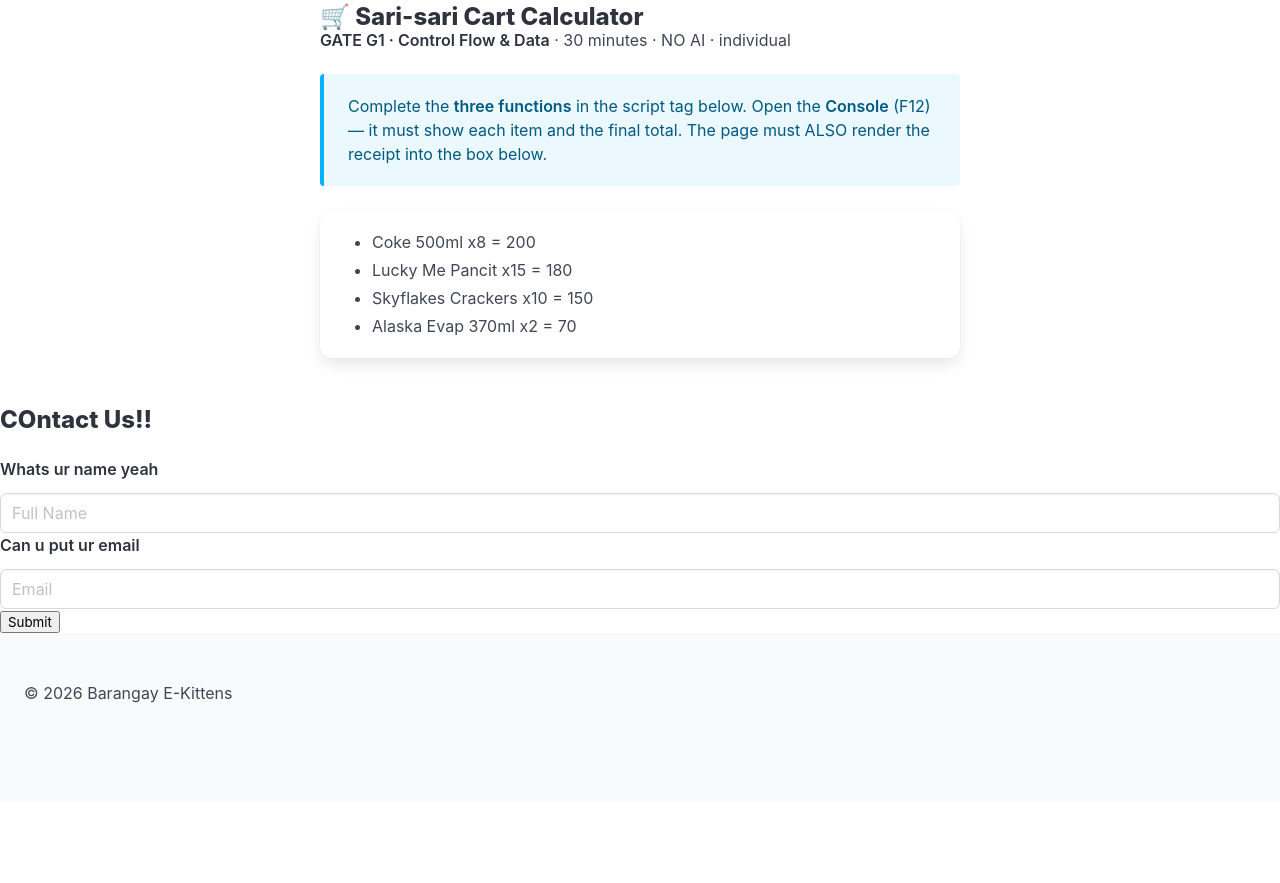
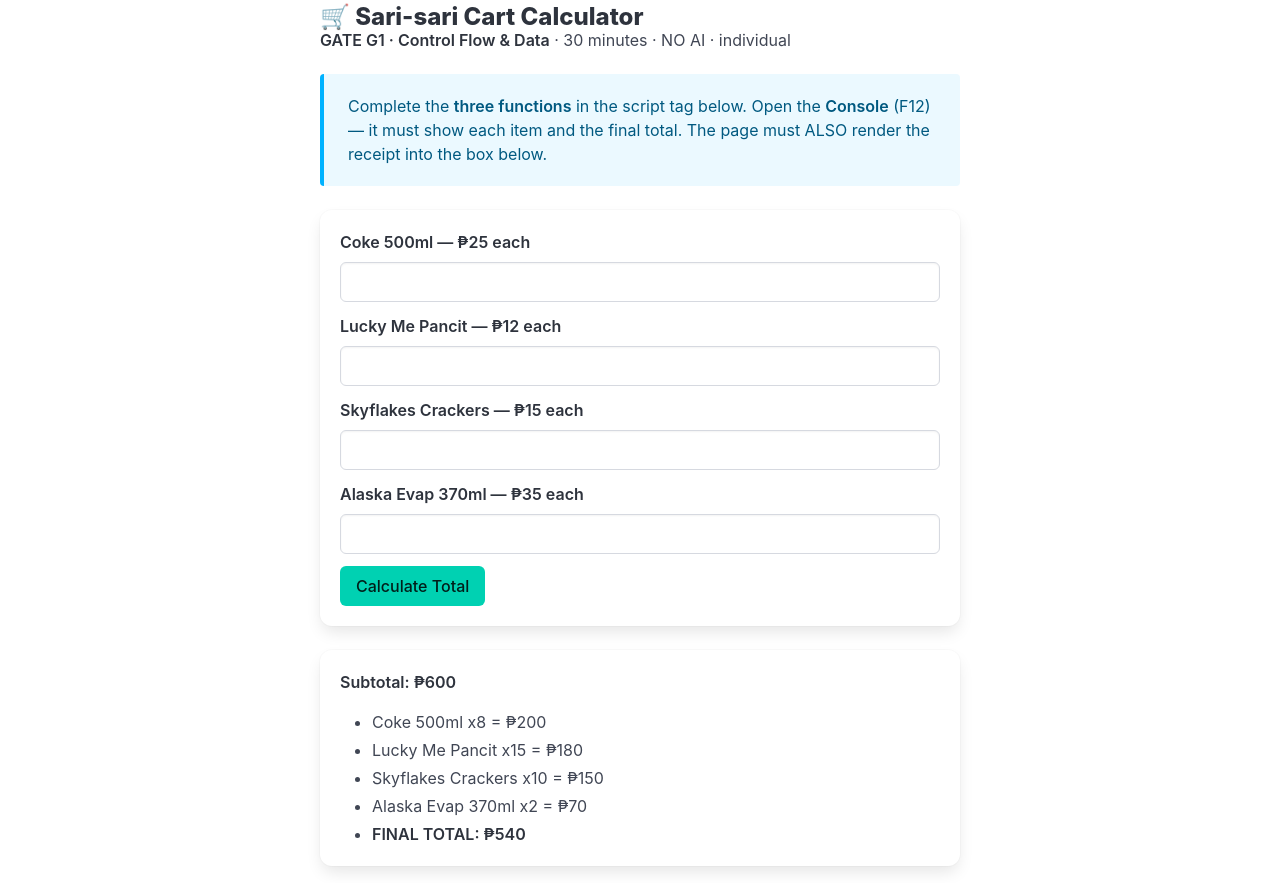
Before and after one commit to YuStrontium29/FullstackXeYu, a plain HTML site: page gates/gate-g0-markup-starter.html in a window 1280 px wide. Shown: the part 857-1740 px from the top of the page. Before the commit the page ends 1658 px from the top, so only its background shows below. Drawn offline with nearby package versions, Linux system fonts and the light colour scheme.

Commit message:
finished gate 1

```diff
--- a/gates/gate-g0-markup-starter.html
+++ b/gates/gate-g0-markup-starter.html
@@ -63,16 +63,45 @@
       </div>
 
       <!-- TODO (reuse G0): your receipt will render inside here -->
+      <form id="cart-form" class="box">
+        <div class="field">
+          <label class="label" for="qty-coke">Coke 500ml — ₱25 each</label>
+          <div class="control">
+            <input class="input" id="qty-coke" name="qty-coke" type="number" min="0" required>
+          </div>
+        </div>
+
+        <div class="field">
+          <label class="label" for="qty-pancit">Lucky Me Pancit — ₱12 each</label>
+          <div class="control">
+            <input class="input" id="qty-pancit" name="qty-pancit" type="number" min="0" required>
+          </div>
+        </div>
+
+        <div class="field">
+          <label class="label" for="qty-skyflakes">Skyflakes Crackers — ₱15 each</label>
+          <div class="control">
+            <input class="input" id="qty-skyflakes" name="qty-skyflakes" type="number" min="0" required>
+          </div>
+        </div>
+
+        <div class="field">
+          <label class="label" for="qty-alaska">Alaska Evap 370ml — ₱35 each</label>
+          <div class="control">
+            <input class="input" id="qty-alaska" name="qty-alaska" type="number" min="0" required>
+          </div>
+        </div>
+
+        <button class="button is-primary" type="submit">Calculate Total</button>
+      </form>
+
       <div id="receipt" class="box content"></div>
     </div>
   </section>
 
   <script>
-    // ============================================================
-    // THE CART DATA — already given. DO NOT change this array.
-    // Expected subtotal = 600, so the bulk discount SHOULD apply.
-    // Expected FINAL total = 540.
-    // ============================================================
+
+
     const items = [
       { name: 'Coke 500ml',        price: 25, qty: 8  },
       { name: 'Lucky Me Pancit',   price: 12, qty: 15 },
@@ -80,12 +109,6 @@
       { name: 'Alaska Evap 370ml', price: 35, qty: 2  }
     ];
 
-    // ============================================================
-    // TODO 1: computeSubtotal(items)
-    // Return the subtotal = the sum of (price * qty) for every item.
-    // Hint: declare  let total = 0;  loop over items with a for..of;
-    //       add  total += item.price * item.qty;  then  return total;
-    // ============================================================
     function computeSubtotal(items) {
       let total = 0;
       for (const item of items) {
@@ -94,12 +117,6 @@
       return total;
     }
 
-    // ============================================================
-    // TODO 2: applyDiscount(total)
-    // Apply a 10% bulk discount ONLY when total is GREATER THAN 500.
-    // Otherwise return the total unchanged.
-    // Hint: use an if / else.  Discounted = total * 0.9.
-    // ============================================================
     function applyDiscount(total) {
       if (total > 500) {
         return total * 0.9;
@@ -108,33 +125,44 @@
       }
     }
 
-    // ============================================================
-    // TODO 3: printReceipt(items)
-    //  - For each item,  console.log  it as:  "Coke 500ml x8 = 200"
-    //  - console.log the FINAL total (subtotal AFTER discount).
-    //  - ALSO build an HTML string and put it inside #receipt
-    //    (reuse your Gate G0 page-rendering skill).
-    //  - Use the two functions above; do NOT recompute by hand.
-    // ============================================================
+
     function printReceipt(items) {
+
       const subtotal = computeSubtotal(items);
       const finalTotal = applyDiscount(subtotal);
 
-      let receiptHTML = '<ul>';
+      let receiptHTML = `<p><strong>Subtotal: ₱${subtotal}</strong></p><ul>`;
+
       for (const item of items) {
+
         const itemTotal = item.price * item.qty;
-        console.log(`${item.name} x${item.qty} = ${itemTotal}`);
-        receiptHTML += `<li>${item.name} x${item.qty} = ${itemTotal}</li>`;
+        console.log(`${item.name} x${item.qty} = ₱${itemTotal}`);
+        receiptHTML += `<li>${item.name} x${item.qty} = ₱${itemTotal}</li>`;
+
       }
+
+      receiptHTML += `<li><strong>FINAL TOTAL: ₱${finalTotal}</strong></li>`;
       receiptHTML += '</ul>';
-      console.log(`FINAL TOTAL: ${finalTotal}`);
+
+      console.log(`FINAL TOTAL: ₱${finalTotal}`);
       document.getElementById('receipt').innerHTML = receiptHTML;
+
     }
 
-    // ============================================================
-    // RUN IT (given)
-    // ============================================================
+
+    document.getElementById('cart-form').addEventListener('submit', function (event) {
+      event.preventDefault();
+
+      items[0].qty = Number(document.getElementById('qty-coke').value);
+      items[1].qty = Number(document.getElementById('qty-pancit').value);
+      items[2].qty = Number(document.getElementById('qty-skyflakes').value);
+      items[3].qty = Number(document.getElementById('qty-alaska').value);
+
+      printReceipt(items);
+    });
+
     printReceipt(items);
+
   </script>
 
       <section id = "contact">
```
